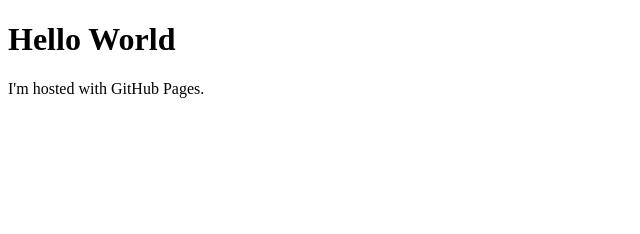
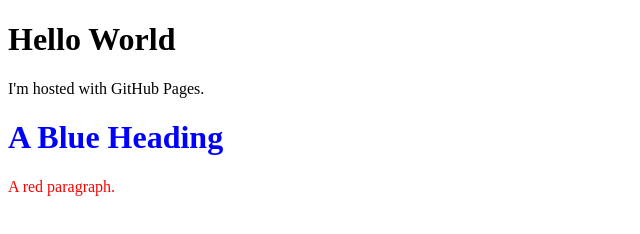
Before and after one commit to GreatMaN-Factory/GreatMaN-Factory, a plain HTML site: page index.html in a window 1280 px wide. Shown: the whole page, without its empty margins (0-640 px from the left). Drawn offline with Linux system fonts and the light colour scheme.

Commit message:
Update index.html

```diff
--- a/index.html
+++ b/index.html
@@ -4,4 +4,11 @@
 <h1>Hello World</h1>
 <p>I'm hosted with GitHub Pages.</p>
 </body>
+  <body>
+
+<h1 style="color:blue;">A Blue Heading</h1>
+
+<p style="color:red;">A red paragraph.</p>
+
+</body>
 </html>
```
